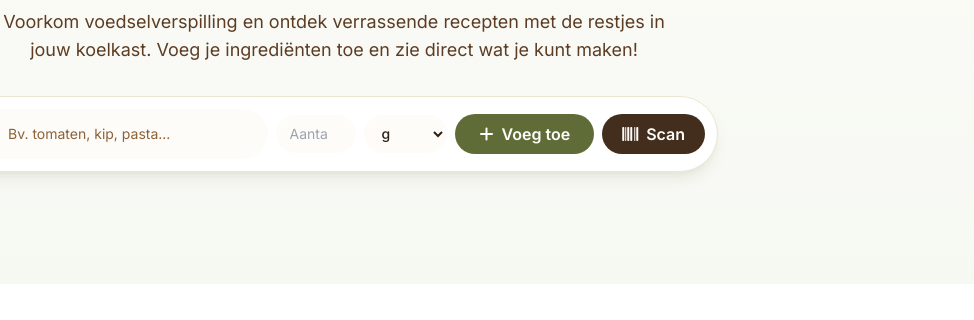
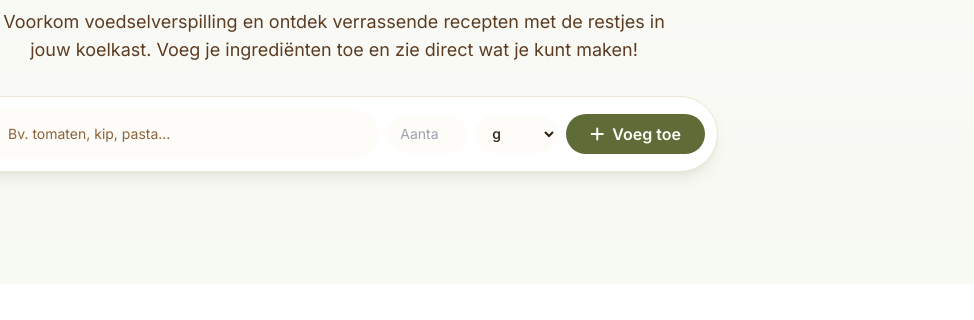
Before and after one commit to nikkiederee/informatica, a plain HTML site: page index.html in a window 1280 px wide. Shown: the part 375-695 px from the top of the page, 306-1280 px from the left. Drawn offline with nearby package versions, Linux system fonts and the light colour scheme; a web font is replaced by a local one.

Commit message:
UPDATE: scan knop is verwijdert

```diff
--- a/index.html
+++ b/index.html
@@ -152,9 +152,6 @@
 
                             <button type="submit" class="w-full sm:w-auto bg-brand-500 hover:bg-brand-600 text-cream-50 font-semibold px-6 py-3 sm:py-2 rounded-xl sm:rounded-full transition-colors flex items-center justify-center gap-2 shrink-0">
                                 <i class="fa-solid fa-plus"></i> Voeg toe
-                            </button>
-                            <button type="button" onclick="openScannerModal()" class="w-full sm:w-auto bg-earth-800 hover:bg-earth-900 text-cream-50 font-semibold px-5 py-3 sm:py-2 rounded-xl sm:rounded-full transition-colors flex items-center justify-center gap-2 shrink-0">
-                                <i class="fa-solid fa-barcode"></i> Scan
                             </button>
                         </form>
                     </div>
```
